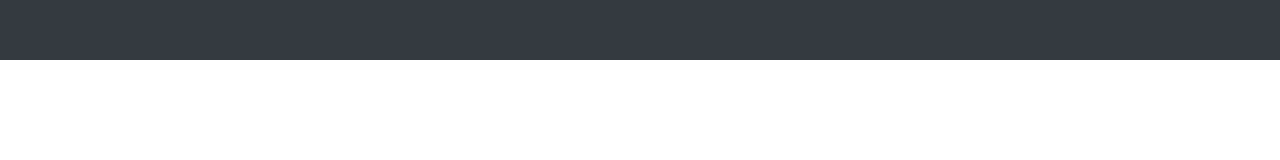
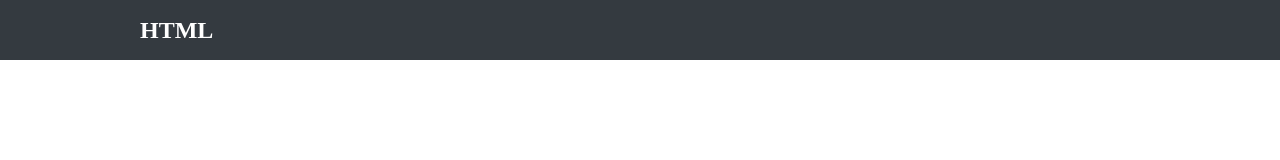
Before and after one commit to anione-web-club/Web-Docs, a Next.js app: page / in a window 1280 px wide. Shown: the top 160 px of the page. Built offline with nearby package versions, Linux system fonts and the light colour scheme.

Commit message:
Update Header

```diff
--- a/src/components/Header/page.js
+++ b/src/components/Header/page.js
@@ -1,4 +1,6 @@
 import './style.css'
+
+import Link from 'next/link'
 
 import style from './style.module.css'
 
@@ -6,7 +8,9 @@
   return (
     <>
       <header>
-
+        <div className={style.headerContent}>
+          <Link className={`${style.title} ${style.noneDeco}`} href="/">HTML</Link>
+        </div>
       </header>
     </>
   )
--- a/src/components/Header/style.module.css
+++ b/src/components/Header/style.module.css
@@ -0,0 +1,17 @@
+.headerContent {
+  width: 1000px;
+  height: 100%;
+  margin: 0 auto;
+  display: flex;
+  align-items: center;
+}
+
+.noneDeco {
+  text-decoration: none;
+  color: white;
+}
+
+.title {
+  font-size: 1.5rem;
+  font-weight: 600;
+}
```
